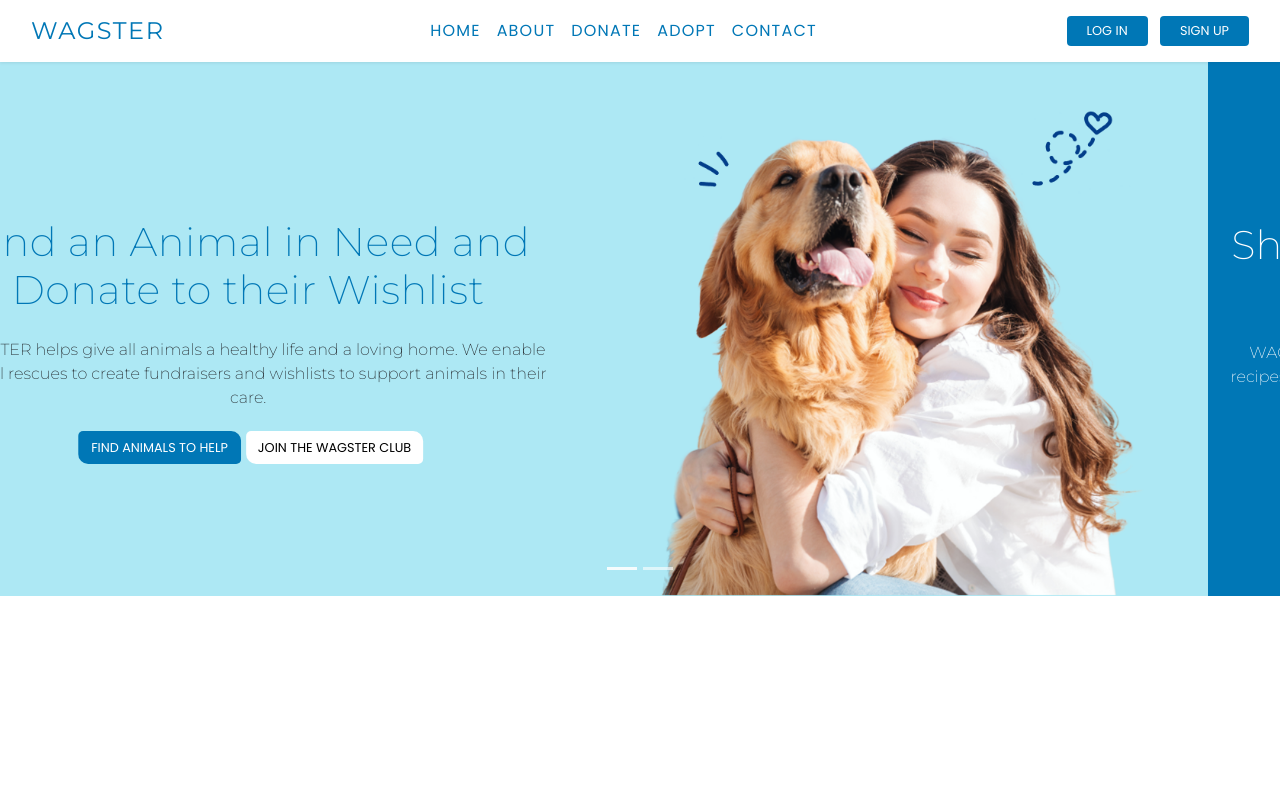
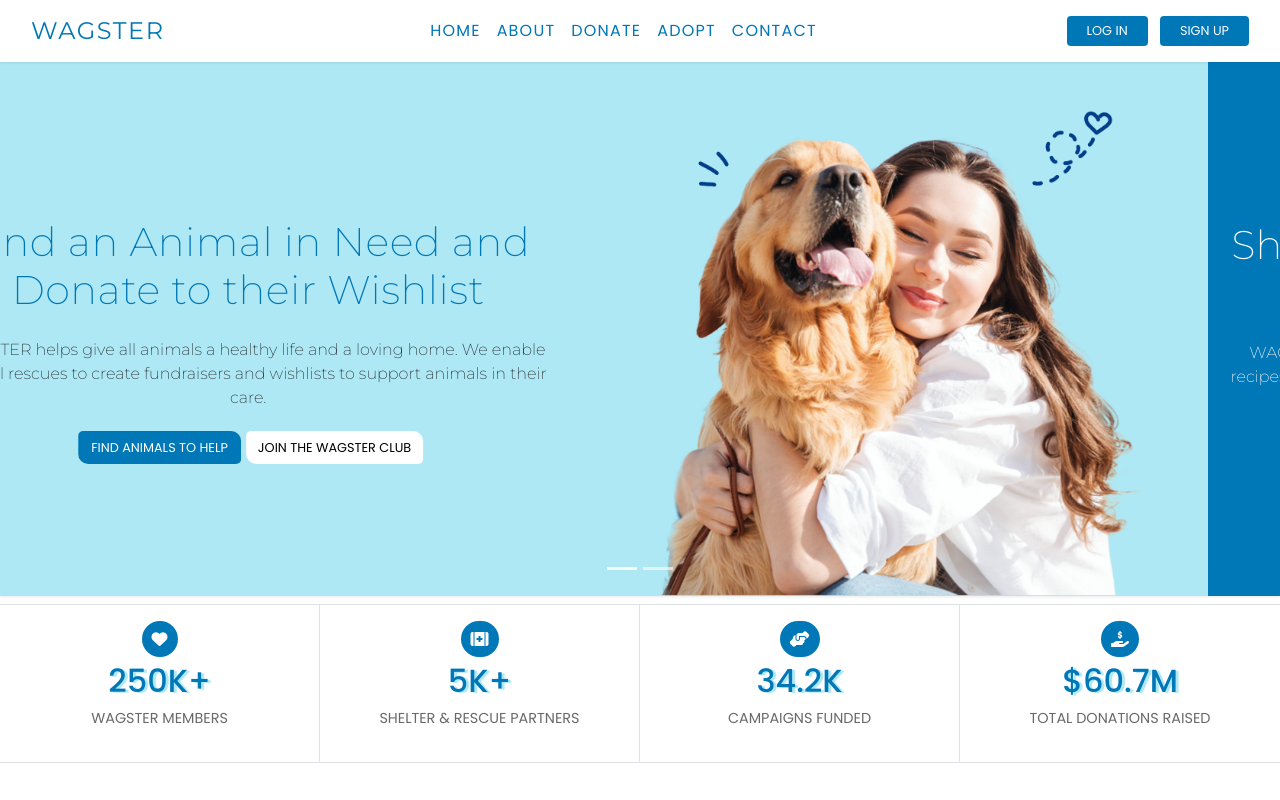
Before and after one commit to DevAntonioRogers/Wagster, a website: page index.html in a window 1280 px wide. Drawn offline with nearby package versions, Linux system fonts and the light colour scheme.

Commit message:
Finished Boxes Underneath Carousel

```diff
--- a/index.html
+++ b/index.html
@@ -105,6 +105,61 @@
     </div>
     <!-- HERO SECTION END -->
 
+    <!-- INFO SQUARES START -->
+    <section class="mt-2 column--section">
+      <div class="container-fluid">
+        <div class="row">
+          <div class="col-md-6 col-lg-3 border-right mb-3 border-bottom border-top">
+            <div class="text-center p-3">
+              <div class="icon">
+                <i class="fa-solid fa-heart"></i>
+              </div>
+              <div>
+                <h2>250K+</h2>
+                <p>WAGSTER Members</p>
+              </div>
+            </div>
+          </div>
+
+          <div class="col-md-6 col-lg-3 border-right mb-3 border-bottom border-top">
+            <div class="text-center p-3">
+              <div class="icon">
+                <i class="fa-solid fa-kit-medical"></i>
+              </div>
+              <div>
+                <h2>5K+</h2>
+                <p>Shelter & Rescue Partners</p>
+              </div>
+            </div>
+          </div>
+
+          <div class="col-md-6 col-lg-3 border-right mb-3 border-bottom border-top">
+            <div class="text-center p-3">
+              <div class="icon">
+                <i class="fa-solid fa-handshake-angle"></i>
+              </div>
+              <div>
+                <h2>34.2K</h2>
+                <p>Campaigns Funded</p>
+              </div>
+            </div>
+          </div>
+
+          <div class="col-md-6 col-lg-3 mb-3 border-bottom border-top">
+            <div class="text-center p-3">
+              <div class="icon">
+                <i class="fa-solid fa-hand-holding-dollar"></i>
+              </div>
+              <div>
+                <h2>$60.7M</h2>
+                <p>Total Donations Raised</p>
+              </div>
+            </div>
+          </div>
+        </div>
+      </div>
+    </section>
+    <!-- INFO SQUARES END -->
     <script src="node_modules/jquery/dist/jquery.slim.min.js"></script>
     <script src="node_modules/popper.js/dist/umd/popper.min.js"></script>
     <script src="node_modules/bootstrap/dist/js/bootstrap.min.js"></script>
--- a/styles.css
+++ b/styles.css
@@ -150,3 +150,31 @@
   box-shadow: inset 300px 0 0 0 #0077b6;
   color: white;
 }
+
+.carousel{
+  box-shadow: 0 1px 3px rgb(17 24 39 / 9%);
+}
+
+
+
+.column--section h2{
+  color: #0077b6;
+  text-shadow: 3px 1px 1px rgba(173, 232, 244, 1);
+
+
+}
+
+.column--section i{
+  background-color: #0077b6;
+  border-radius: 50px;
+  padding: 10px;
+  color: white;
+  margin-bottom: 5px;
+
+}
+
+.column--section p{
+  text-transform: uppercase;
+  font-size: 0.9rem;
+  color: rgb(107, 104, 104);
+}
```
